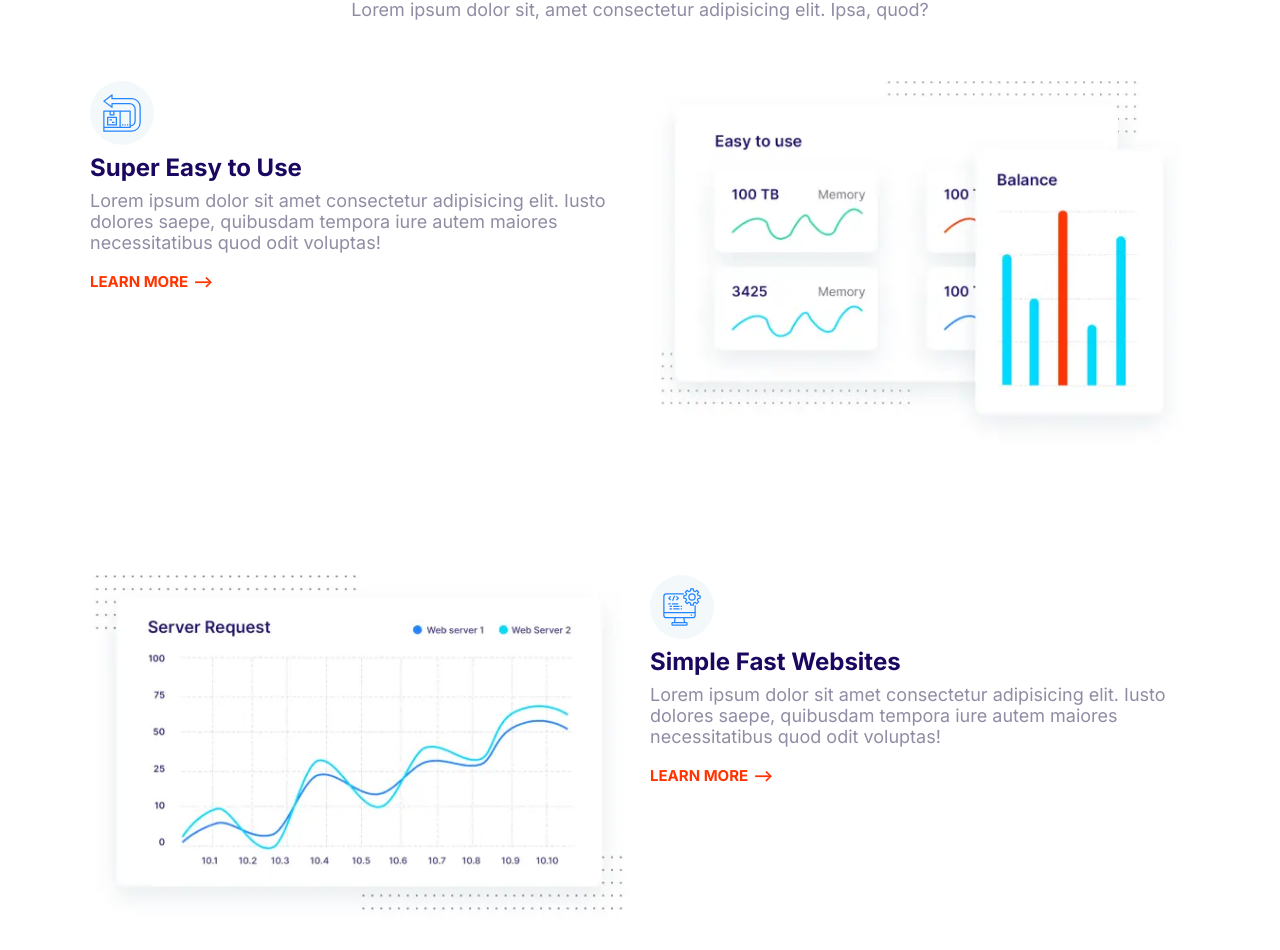
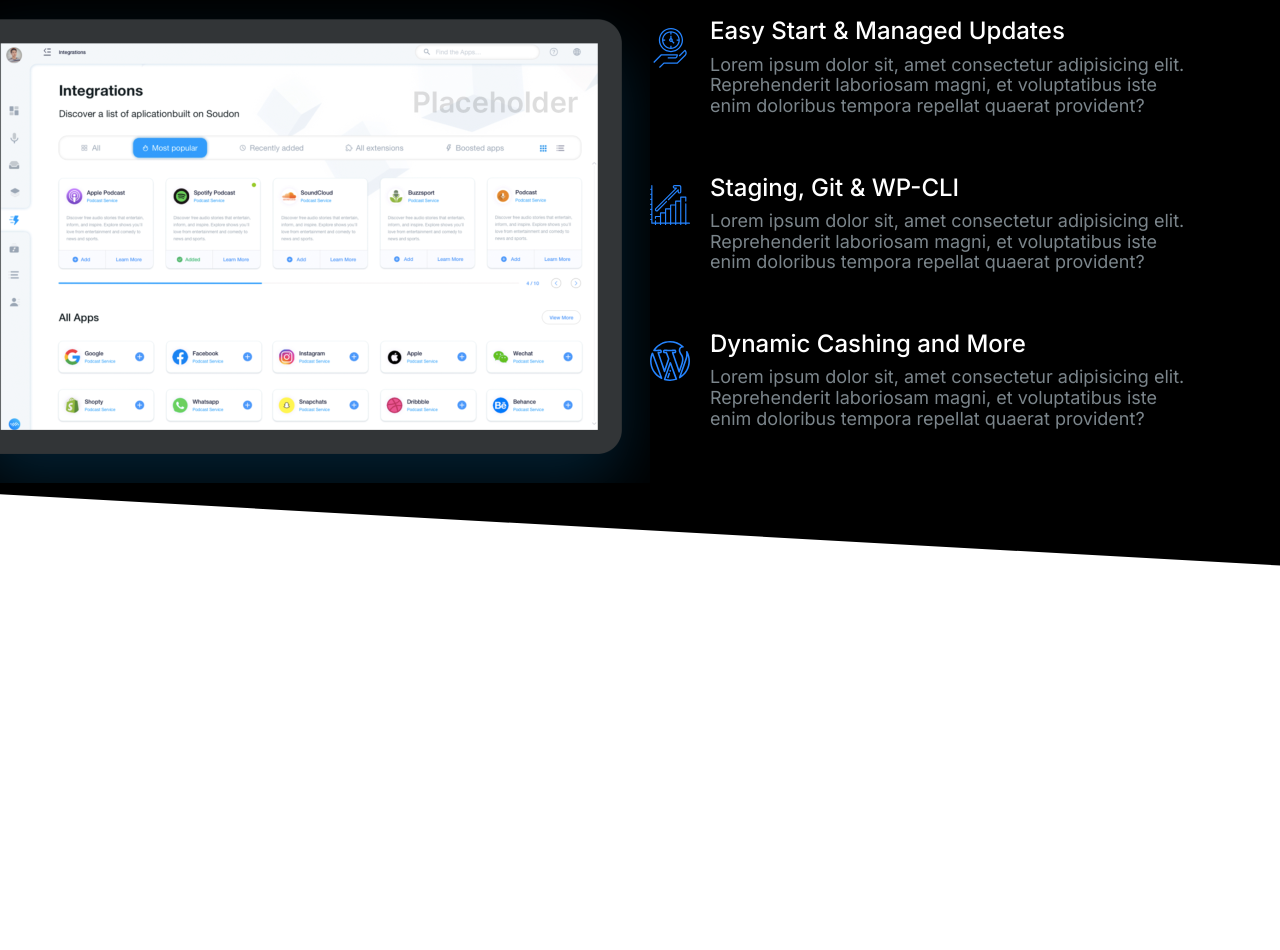
Before and after one commit to samirhaouchi1/moshify, a plain HTML site: page index.html in a window 1280 px wide. Shown: the part 147-1097 px from the top of the page. After the commit the page ends 800 px from the top, so only its background shows below. Drawn offline with Linux system fonts and the light colour scheme.

Commit message:
Define the style for the showcase block element

```diff
--- a/css/styles.css
+++ b/css/styles.css
@@ -15,6 +15,11 @@
 }
 
 /* Typography */
+
+::selection {
+    background: var(--color-primary);
+    color: white;
+}
 
 html {
     font-size: 62.5%;
@@ -47,6 +52,7 @@ h2 {
 
 h3 {
     font-size: 3rem;
+    font-weight: 500;
 
 }
 
@@ -140,7 +146,7 @@ p {
 .list {
     list-style: none;
     padding-left: 0;
-    color: var(--color-headings);
+
 }
 
 .list--inline .list__item {
@@ -151,6 +157,7 @@ p {
 .list--tick {
     list-style-image: url(../images/tick.svg);
     padding-left: 3rem;
+    color: var(--color-headings);
 }
 
 .list--tick .list__item {
@@ -426,6 +433,7 @@ p {
 
 .media {
     display: flex;
+    margin-bottom: 4rem;
 }
 
 .media__title {
@@ -637,18 +645,20 @@ p {
     color: #7b858b;
 }
 
-.block--dark .block__heading {
+.block--dark h1,
+.block--dark h2,
+.block--dark h3 {
     color: #fff;
 }
 
 .block--skewed-right {
     padding-right: calc(var(--padding-vertical)+ 4rem) ;
-    clip-path: polygon(0% 0%, 100% 0%, 100% 100%, 0% 80%);
+    clip-path: polygon(0% 0%, 100% 0%, 100% 100%, 0% 90%);
 }
 
 .block--skewed-left {
     padding-right: calc(var(--padding-vertical)+ 4rem) ;
-    clip-path: polygon(0% 0%, 100% 0%, 100% 80%, 0% 100%);
+    clip-path: polygon(0% 0%, 100% 0%, 100% 90%, 0% 100%);
 }
 
 .container {
@@ -721,9 +731,7 @@ p {
 
 /* Hero */
 
-.hero {
-    clip-path: polygon(0% 0%, 100% 0%, 100% 90%, 0% 100%);
-}
+
 
 .hero__tagline {
     font-size: 2rem;
@@ -810,3 +818,25 @@ p {
         order: 2;
     }
 }
+
+/* Showcase Block */
+
+.block-showcase__image > img {
+    width: 100%;
+}
+
+@media screen and (min-width: 768px) {
+
+    .block-showcase .grid {
+        grid-template-columns: 50% 50%;
+    }
+
+    .block-showcase__image {
+        justify-self: end;
+    }
+
+    .block-showcase__image > img {
+        width: auto;
+        max-width: 700px;
+    }
+}
--- a/index.html
+++ b/index.html
@@ -14,136 +14,77 @@
     <link rel="stylesheet" href="css/styles.css" />
   </head>
   <body>
-    <section class="block container">
+    <section class="block block--dark block--skewed-right block-showcase">
       <header class="block__header">
-        <h2>Host on the Cloud to keep Growing</h2>
-        <p>Lorem ipsum dolor sit, amet consectetur adipisicing elit. Ipsa, quod?</p>
+        <h2>User-Friendly Control Panel</h2>
       </header>
-      <!-- 1 -->
-      <article class="grid grid--1x2 feature">
-        <div class="feature__content">
-          <span class="icon-container">
-            <svg class="icon icon--primary">
-              <use xlink:href="images/sprite.svg#easy"></use>
-            </svg>
-          </span>
-          <h3 class="feature__heading">Super Easy to Use</h3>
-          <p>
-            Lorem ipsum dolor sit amet consectetur adipisicing elit. Iusto dolores
-            saepe, quibusdam tempora iure autem maiores necessitatibus quod odit
-            voluptas!
-          </p>
-          <a href="#" class="link-arow">Learn More</a>
-        </div>
-        <picture>
+      <div class="container grid grid--1x2">
+        <picture class="block-showcase__image">
           <source
             type="image/webp"
-            srcset="images/easy.webp 1x, images/easy@2x.webp 2x"
+            srcset="images/ipad.webp 1x, images/ipad@2x.webp 2x"
           />
           <source
-          type="image/jpg"
-          srcset="images/easy.jpg 1x, images/easy@2x.jpg 2x"
+          type="image/png"
+          srcset="images/ipad.png 1x, images/ipad@2x.png 2x"
         />
-          <img class="feature__image" src="images/easy@2x.png" alt="" />
+          <img  src="images/ipad.png" alt="" />
         </picture>
-      </article>
-
-      <!-- 2 -->
-
-      <article class="grid grid--1x2 feature">
-        <div class="feature__content">
-          <span class="icon-container">
-            <svg class="icon icon--primary">
-              <use xlink:href="images/sprite.svg#computer"></use>
-            </svg>
-          </span>
-          <h3 class="feature__heading">Simple Fast Websites</h3>
-          <p>
-            Lorem ipsum dolor sit amet consectetur adipisicing elit. Iusto dolores
-            saepe, quibusdam tempora iure autem maiores necessitatibus quod odit
-            voluptas!
-          </p>
-          <a href="#" class="link-arow">Learn More</a>
-        </div>
-        <picture>
-          <source
-            type="image/webp"
-            srcset="images/fast.webp 1x, images/fast@2x.webp 2x"
-          />
-          <source
-          type="image/jpg"
-          srcset="images/fast.jpg 1x, images/fast@2x.jpg 2x"
-        />
-          <img class="feature__image" src="images/fast@2x.png" alt="" />
-        </picture>
-      </article>
-
-      <!-- 3 -->
-
-      <article class="grid grid--1x2 feature">
-        <div class="feature__content">
-          <span class="icon-container">
-            <svg class="icon icon--primary">
-              <use xlink:href="images/sprite.svg#settings"></use>
-            </svg>
-          </span>
-          <h3 class="feature__heading">WordPress made easy</h3>
-          <p>
-            Lorem ipsum dolor sit amet consectetur adipisicing elit. Iusto dolores
-            saepe, quibusdam tempora iure autem maiores necessitatibus quod odit
-            voluptas!
-          </p>
-          <a href="#" class="link-arow">Learn More</a>
-        </div>
-        <picture>
-          <source
-            type="image/webp"
-            srcset="images/wordpress.webp 1x, images/wordpress@2x.webp 2x"
-          />
-          <source
-          type="image/jpg"
-          srcset="images/wordpress.jpg 1x, images/wordpress@2x.jpg 2x"
-        />
-          <img class="feature__image" src="images/wordpress@2x.png" alt="" />
-        </picture>
-      </article>
-
-      <!-- 4 -->
-
-      <article class="grid grid--1x2 feature">
-        <div class="feature__content">
-          <span class="icon-container">
+        <ul class="list">
+          <li>
+            <div class="media">
+              <div class="media__image">
                 <svg class="icon icon--primary">
                   <use xlink:href="images/sprite.svg#clock"></use>
                 </svg>
-          </span>
-          <h3 class="feature__heading">24/7 Expert Support</h3>
+              </div>
+              <div class="media__body">
+                <h3 class="media__title">Easy Start & Managed Updates</h3>
                 <p>
-            Lorem ipsum dolor sit amet consectetur adipisicing elit. Iusto dolores
-            saepe, quibusdam tempora iure autem maiores necessitatibus quod odit
-            voluptas!
+                  Lorem ipsum dolor sit, amet consectetur adipisicing elit.
+                  Reprehenderit laboriosam magni, et voluptatibus iste enim doloribus
+                  tempora repellat quaerat provident?
                 </p>
-          <a href="#" class="link-arow">Learn More</a>
               </div>
-        <picture>
-          <source
-            type="image/webp"
-            srcset="images/support.webp 1x, images/support@2x.webp 2x"
-          />
-          <source
-          type="image/jpg"
-          srcset="images/support.jpg 1x, images/support@2x.jpg 2x"
-        />
-          <img class="feature__image" src="images/support@2x.png" alt="" />
-        </picture>
-      </article>
-
-
+            </div>
+          </li>
+          <li>
+            <div class="media">
+              <div class="media__image">
+                <svg class="icon icon--primary">
+                  <use xlink:href="images/sprite.svg#growth"></use>
+                </svg>
+              </div>
+              <div class="media__body">
+                <h3 class="media__title">Staging, Git & WP-CLI</h3>
+                <p>
+                  Lorem ipsum dolor sit, amet consectetur adipisicing elit.
+                  Reprehenderit laboriosam magni, et voluptatibus iste enim doloribus
+                  tempora repellat quaerat provident?
+                </p>
+              </div>
+            </div>
+          </li>
+          <li>
+            <div class="media">
+              <div class="media__image">
+                <svg class="icon icon--primary">
+                  <use xlink:href="images/sprite.svg#wordpress"></use>
+                </svg>
+              </div>
+              <div class="media__body">
+                <h3 class="media__title">Dynamic Cashing and More</h3>
+                <p>
+                  Lorem ipsum dolor sit, amet consectetur adipisicing elit.
+                  Reprehenderit laboriosam magni, et voluptatibus iste enim doloribus
+                  tempora repellat quaerat provident?
+                </p>
+              </div>
+            </div>
+          </li>
+        </ul>
+      </div>
     </section>
-
-
-
-
     <script src="js/main.js"></script>
   </body>
 </html>
```
Also changed, not shown: components/showcase-block.html (added, +71 -0 lines), images/ipad.png (added), images/ipad.webp (added), images/ipad@2x.png (added), images/ipad_2x.webp (added). Lines whose indentation alone changed are shown as unchanged.
